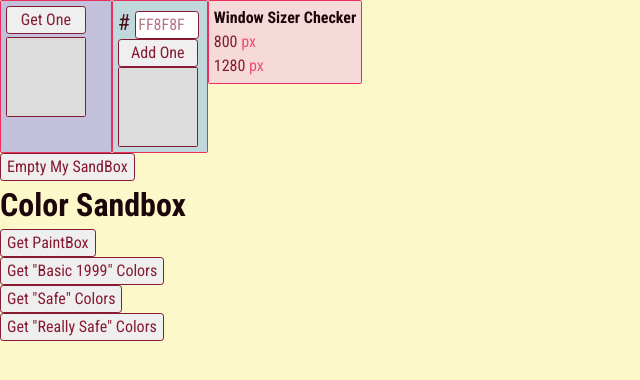
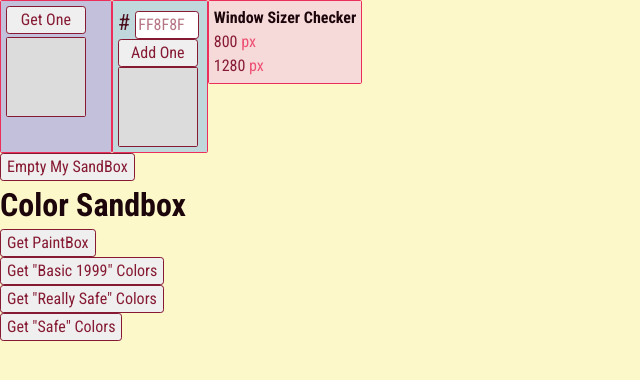
Before and after one commit to ElBrewster/ColorSandbox, a React (Vite) app in the folder ColorSandbox/: page / in a window 1280 px wide. Shown: the top 380 px of the page, without its empty margins (0-640 px from the left). Built offline with nearby package versions, Linux system fonts and the light colour scheme.

Commit message:
Add quick layout fix and deleted console logs

```diff
--- a/ColorSandbox/src/components/app/App.jsx
+++ b/ColorSandbox/src/components/app/App.jsx
@@ -46,8 +46,8 @@ export default function App() {
       {/* //clicked Color boxes should be saved in local storage and kept "clicked" */}
       <PaintBox myColorData={myColorData} />
       <BasicColors1999Box myBasicColors1999={myBasicColors1999} />
+      <ReallySafePaintBox myReallySafeColors={myReallySafeColors} />
       <SafeBox mySafeColors={mySafeColors} />
-      <ReallySafePaintBox myReallySafeColors={myReallySafeColors} />
     </div>
   );
 }
```
Also changed, not shown: ColorSandbox/src/components/form/Form.scss (+0 -13 lines).
